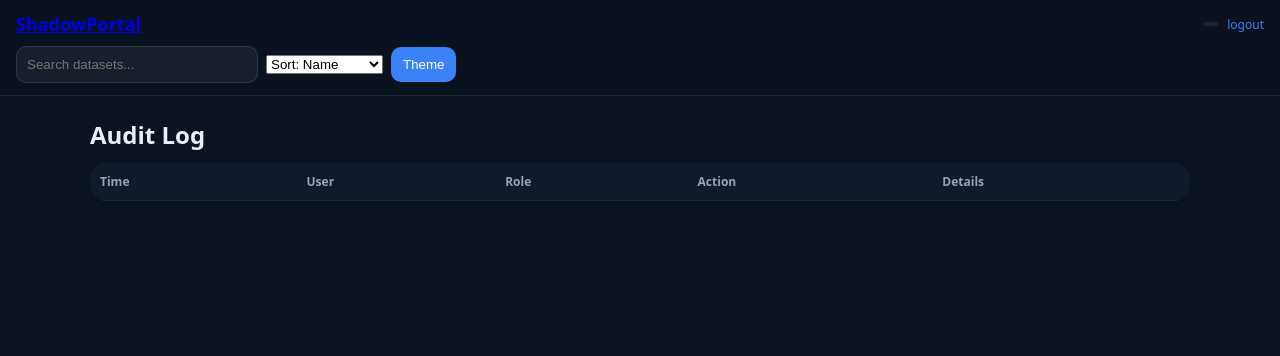
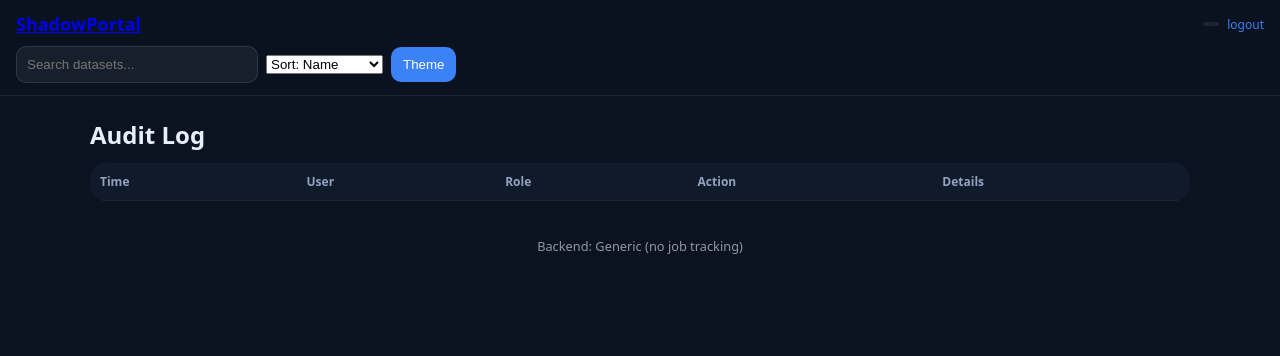
Before and after one commit to Rocketplanner83/shadowportal, a Flask app: page /audit in a window 1280 px wide. Shown: the top 356 px of the page. Run offline with Flask 3, Linux system fonts and the light colour scheme; the visitor is signed in with stand-in values (Sample User, id 1); lists and menus that the app fills with data are empty.

Commit message:
Backend abstraction complete: TrueNAS + Generic support, structural health endpoint, capability-driven UI

```diff
--- a/app.py
+++ b/app.py
@@ -1,5 +1,7 @@
 import json
+import logging
 import os
+import shutil
 from datetime import datetime, timezone
 from functools import wraps
 from flask import Flask, render_template, request, redirect, url_for, session, Response, jsonify, send_file, abort, g
@@ -7,10 +9,15 @@
 
 from config import settings
 from utils.zfs import ZfsError, validate_restore_paths, TrueNASClient
-from services.zfs_service import ZfsService
+from services.service_factory import get_service
 
 # single service instance used by routes
-zfs_service = ZfsService()
+zfs_service = get_service()
+logging.info(
+    "ShadowPortal backend initialized: %s | capabilities=%s",
+    zfs_service.__class__.__name__,
+    zfs_service.capabilities(),
+)
 
 # ---- CRITICAL: Gunicorn expects module-level variable named "app" ----
 app = Flask(__name__)
@@ -34,6 +41,15 @@
 app.config["CACHE_TYPE"] = "SimpleCache"
 app.config["CACHE_DEFAULT_TIMEOUT"] = int(os.getenv("CACHE_DEFAULT_TIMEOUT", 60))
 cache = Cache(app)
+
+
+@app.context_processor
+def inject_backend_info():
+    caps = zfs_service.capabilities()
+    return {
+        "backend_name": zfs_service.__class__.__name__.replace("ZFSService", ""),
+        "backend_caps": caps,
+    }
 
 
 def validate_truenas_connectivity(client: TrueNASClient):
@@ -194,6 +210,58 @@
         return {"ok": True, "truenas": "ok"}
     except Exception as e:
         return {"ok": False, "truenas": "error", "error": str(e)}, 503
+
+
+@app.route("/backend-info")
+def backend_info():
+    return jsonify(
+        {
+            "backend_class": zfs_service.__class__.__name__,
+            "backend_module": zfs_service.__class__.__module__,
+            "capabilities": zfs_service.capabilities(),
+        }
+    )
+
+
+@app.route("/backend-health")
+def backend_health():
+    backend_name = zfs_service.__class__.__name__
+    caps = zfs_service.capabilities()
+
+    if "TrueNAS" in backend_name:
+        if not os.getenv("TRUENAS_WS_URL"):
+            return {
+                "status": "error",
+                "backend": backend_name,
+                "capabilities": caps,
+                "error": "TRUENAS_WS_URL not configured",
+            }, 500
+        return {
+            "status": "ok",
+            "backend": backend_name,
+            "capabilities": caps,
+        }, 200
+
+    if "Generic" in backend_name:
+        if not shutil.which("zfs"):
+            return {
+                "status": "error",
+                "backend": backend_name,
+                "capabilities": caps,
+                "error": "zfs binary not found",
+            }, 500
+        return {
+            "status": "ok",
+            "backend": backend_name,
+            "capabilities": caps,
+        }, 200
+
+    return {
+        "status": "error",
+        "backend": backend_name,
+        "capabilities": caps,
+        "error": "Unknown backend",
+    }, 500
 
 
 @app.route("/logout")
--- a/docker-compose.yml
+++ b/docker-compose.yml
@@ -14,6 +14,8 @@
       TRUENAS_WS_URL: "ws://127.0.0.1:6000/websocket"
       TRUENAS_API_KEY: "${TRUENAS_API_KEY}"
       TRUENAS_VERIFY_TLS: "false"
+
+      FORCE_BACKEND: "${FORCE_BACKEND}"
 
       CACHE_DEFAULT_TIMEOUT: "30"
       FLASK_SECRET_KEY: "${FLASK_SECRET_KEY}"
--- /dev/null
+++ b/services/base_service.py
@@ -0,0 +1,45 @@
+from abc import ABC, abstractmethod
+
+
+class BaseZFSService(ABC):
+    def capabilities(self) -> dict[str, bool]:
+        return {
+            "diff": True,
+            "restore": True,
+            "jobs": False,
+        }
+
+    @abstractmethod
+    def list_datasets(self):
+        raise NotImplementedError
+
+    @abstractmethod
+    def list_snapshots(self, dataset):
+        raise NotImplementedError
+
+    @abstractmethod
+    def list_snapshot_files(self, dataset, snapshot, path=""):
+        raise NotImplementedError
+
+    @abstractmethod
+    def restore_path(self, dataset, snapshot, subpath, target_container_path, overwrite=False):
+        raise NotImplementedError
+
+    @abstractmethod
+    def snapshot_diff(self, dataset, a, b):
+        raise NotImplementedError
+
+    def validate_connectivity(self, client=None):
+        raise NotImplementedError("validate_connectivity is not implemented for this backend")
+
+    def build_pool_tree(self, datasets, client=None):
+        raise NotImplementedError("build_pool_tree is not implemented for this backend")
+
+    def rollback_snapshot(self, dataset, snapshot, client=None):
+        raise NotImplementedError("rollback_snapshot is not implemented for this backend")
+
+    def clone_snapshot(self, dataset, snapshot, target, client=None):
+        raise NotImplementedError("clone_snapshot is not implemented for this backend")
+
+    def get_job(self, job_id, client=None):
+        raise NotImplementedError("get_job is not implemented for this backend")
--- /dev/null
+++ b/services/generic_zfs_service.py
@@ -0,0 +1,23 @@
+from services.base_service import BaseZFSService
+
+
+class GenericZFSService(BaseZFSService):
+    def list_datasets(self):
+        raise NotImplementedError("Generic backend list_datasets is not implemented")
+
+    def list_snapshots(self, dataset):
+        raise NotImplementedError("Generic backend list_snapshots is not implemented")
+
+    def list_snapshot_files(self, dataset, snapshot, path=""):
+        raise NotImplementedError("Generic backend list_snapshot_files is not implemented")
+
+    def restore_path(self, dataset, snapshot, subpath, target_container_path, overwrite=False):
+        raise NotImplementedError("Generic backend restore_path is not implemented")
+
+    def snapshot_diff(self, dataset, a, b):
+        raise NotImplementedError("Generic backend snapshot_diff is not implemented")
+
+    def capabilities(self) -> dict[str, bool]:
+        caps = super().capabilities()
+        caps["jobs"] = False
+        return caps
--- a/templates/base.html
+++ b/templates/base.html
@@ -36,6 +36,14 @@
 <main class="container">
 {% block content %}{% endblock %}
 </main>
+<footer style="font-size: 0.8em; opacity: 0.6; text-align: center; margin-top: 20px;">
+    Backend: {{ backend_name }}
+    {% if backend_caps.jobs %}
+        (jobs enabled)
+    {% else %}
+        (no job tracking)
+    {% endif %}
+</footer>
 <script src="/static/app.js"></script>
 </body>
 </html>
--- a/templates/dataset.html
+++ b/templates/dataset.html
@@ -16,7 +16,9 @@
     </label>
     <a class="snap-name" href="{{ url_for('browse_snapshot', dataset=dataset, snapshot=snap.snapshot_name, subpath='') }}" onclick="event.stopPropagation();">{{ snap.snapshot_name }}</a>
     <span class="badge">{{ snap.age }}</span>
+    {% if backend_caps.jobs %}
     <span class="job-indicator" data-job="" aria-live="polite"></span>
+    {% endif %}
   </div>
 
   <div class="snapshot-detail">
@@ -27,14 +29,18 @@
       <a class="btn" href="{{ url_for('browse_snapshot', dataset=dataset, snapshot=snap.snapshot_name, subpath='') }}">Browse</a>
 
       {% if role == 'admin' %}
+      {% if backend_caps.jobs %}
       <form class="ajax" data-confirm="Rollback dataset to {{ snap.snapshot_name }}?" data-danger="high" method="POST" action="{{ url_for('rollback', dataset=dataset, snapshot=snap.snapshot_name) }}">
         <button class="btn danger" type="submit">Rollback</button>
       </form>
+      {% endif %}
 
+      {% if backend_caps.jobs %}
       <form class="ajax" data-confirm="Clone {{ snap.snapshot_name }} to target dataset" data-danger="medium" method="POST" action="{{ url_for('clone', dataset=dataset, snapshot=snap.snapshot_name) }}">
         <input class="input" name="target" placeholder="target dataset (e.g. dagda/foo_clone)">
         <button class="btn" type="submit">Clone</button>
       </form>
+      {% endif %}
       {% else %}
         <div class="muted">Viewer role; actions disabled.</div>
       {% endif %}
```
Also changed, not shown: services/service_factory.py (added, +30 -0 lines), services/truenas_service.py (added, +9 -0 lines), .codex.md (added).
